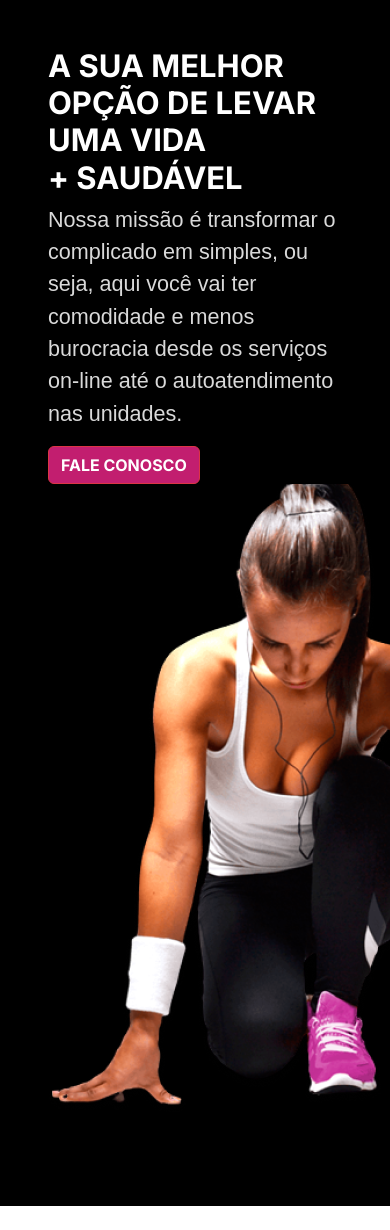
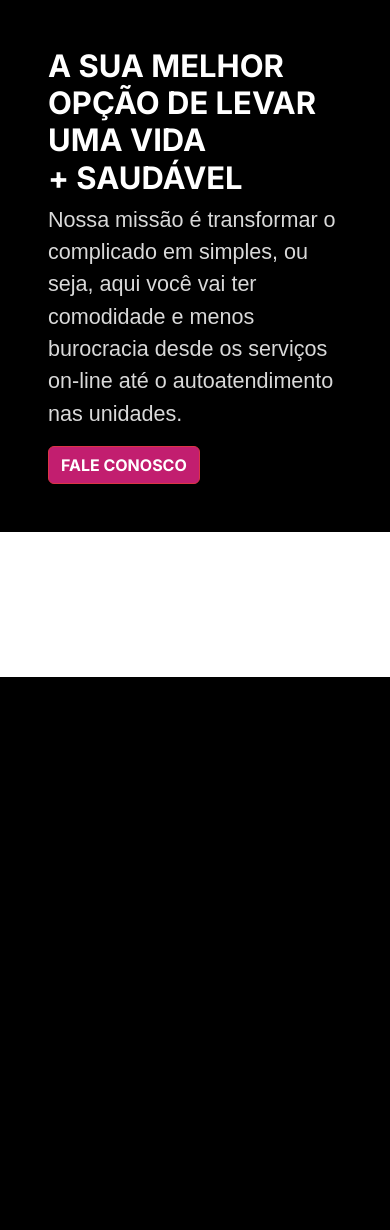
Before and after one commit to Hunterland/skinandbones, a PHP site: page / in a window 390 px wide; the page is wider, and only the part inside the window is pictured. Shown: the part 167-1397 px from the top of that part. After the commit the page ends 844 px from the top of that part, so only its background shows below. Run offline with PHP 8.4, Linux system fonts and the light colour scheme.

Commit message:
alterando a parte responsiva da sessão de apresentação

```diff
--- a/css/style.css
+++ b/css/style.css
@@ -12,12 +12,15 @@
   color: #ffffff;
   font-size: 1.1em;
 }
+
 .navbar .navbar-nav .nav-link:hover {
   color: #ffffff;
 }
+
 .navbar .navbar-nav .nav-item {
   position: relative;
 }
+
 .navbar .navbar-nav .nav-item::after {
   position: absolute;
   bottom: 0;
@@ -73,3 +76,20 @@ p {
   font-style: normal;
   color: #D9D9D9;
 }
+
+
+/* responsividade */
+
+@media (min-width: 576px) {}
+
+@media (min-width: 768px) {}
+
+@media (max-width: 992px) {
+  .img-hero {
+    display: none;
+  }
+}
+
+@media (min-width: 1200px) {}
+
+@media (min-width: 1400px) {}
--- a/index.html
+++ b/index.html
@@ -76,8 +76,8 @@
          </p>
          <a href="#" class="btn btn-danger">FALE CONOSCO</a>
       </div>
-      <div class="col-lg-6 align-self-center text-center">
-        <img src="./img/Hero-girl.png" alt="hero girl">
+      <div class="col-10 col-sm-8 col-lg-6">
+        <img class="img-hero" src="./img/Hero-girl.png" class="d-block mx-lg-auto img-fluid" alt="hero girl">
       </div>
     </div>
    </div>
```
Lines whose indentation alone changed are shown as unchanged.
